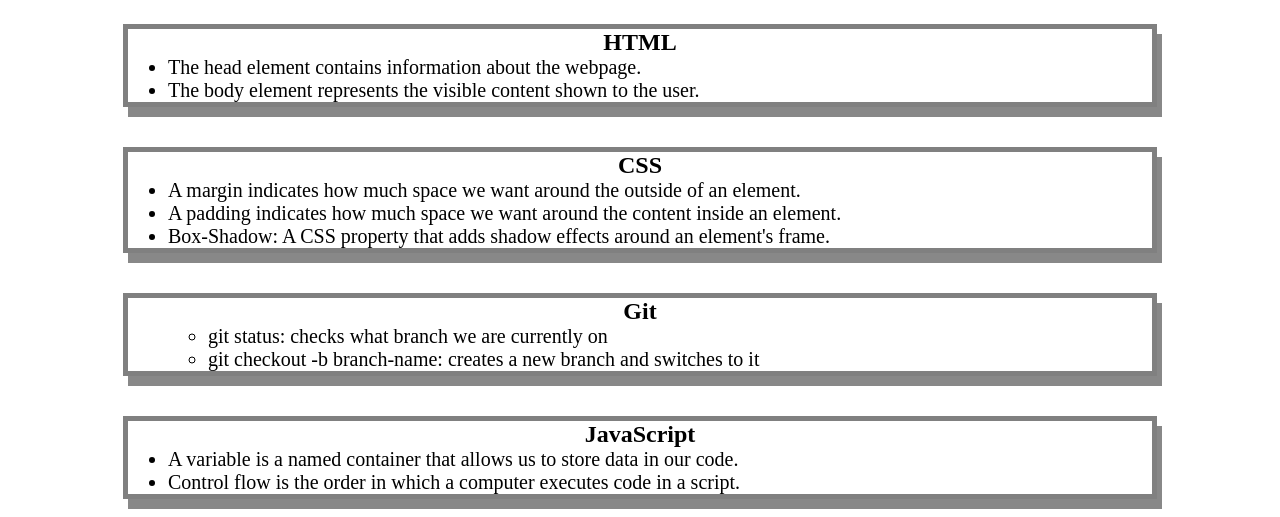
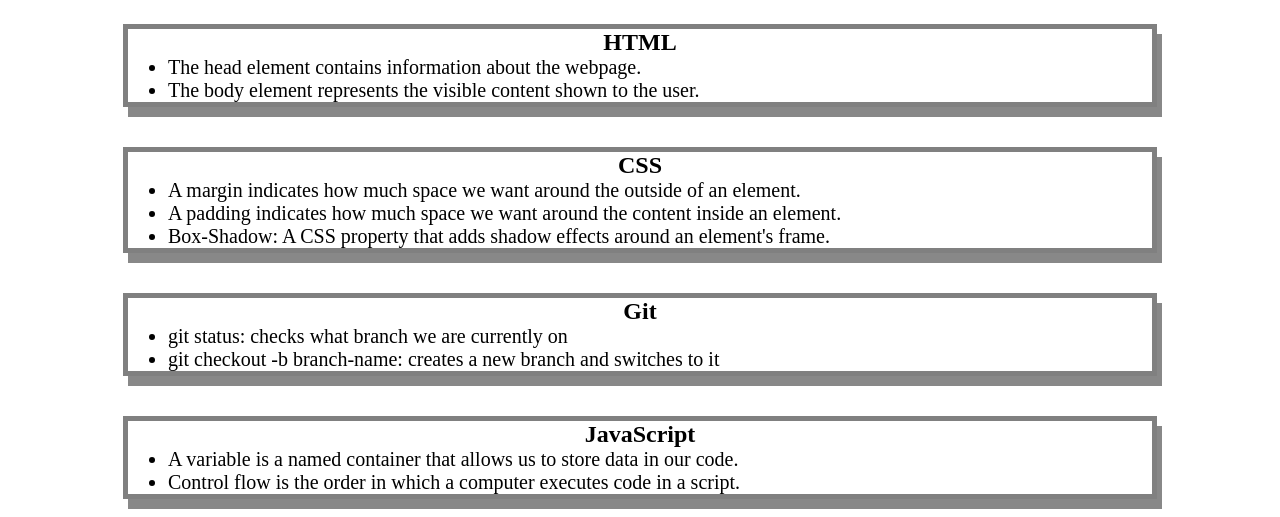
Before and after one commit to BBrantly90/prework-study-guide, a plain HTML site: page index.html in a window 1280 px wide. Shown: the part 136-653 px from the top of the page. Drawn offline with Linux system fonts and the light colour scheme.

Commit message:
Reuploading the README.md

```diff
--- a/index.html
+++ b/index.html
@@ -33,7 +33,6 @@
 
       <section class="card" id="git-section">
         <h2>Git</h2>
-        <ul>
           <ul>
           <li>git status: checks what branch we are currently on</li>
           <li>git checkout -b branch-name: creates a new branch and switches to it</li>
```
